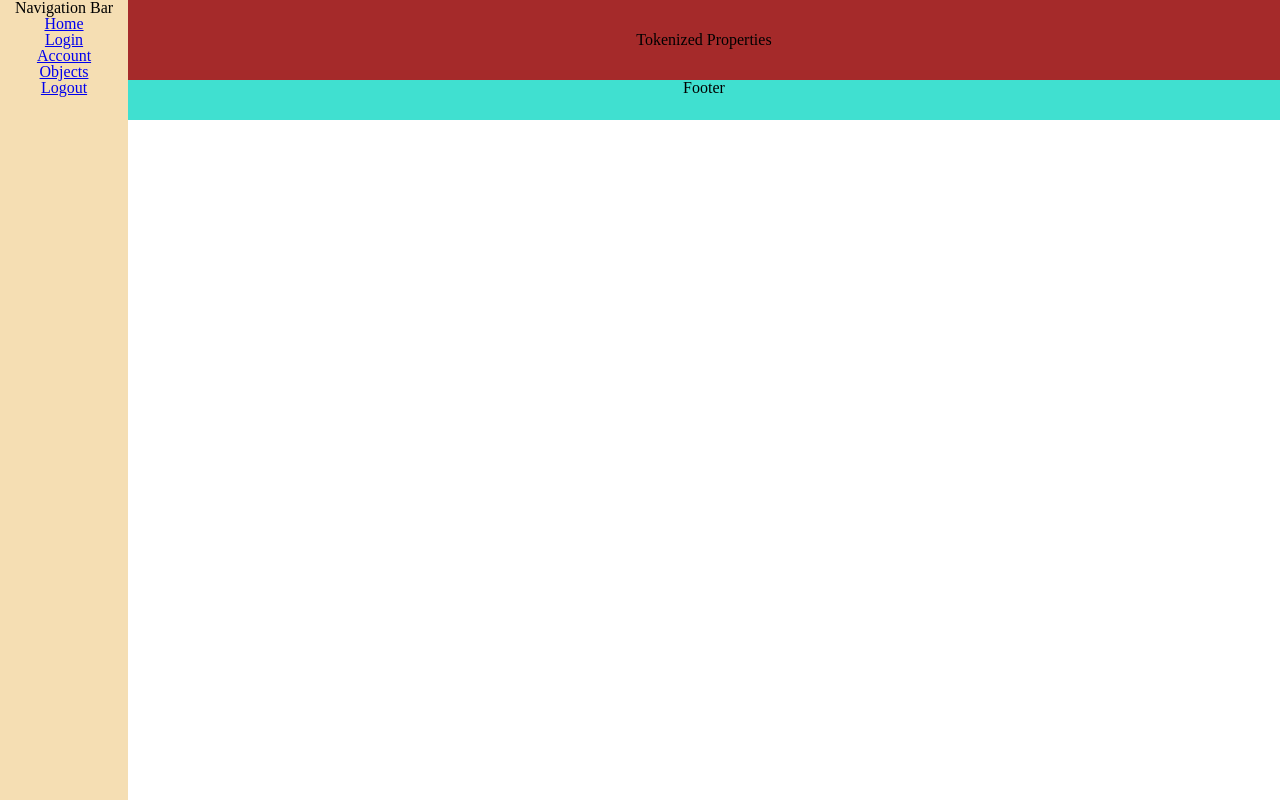
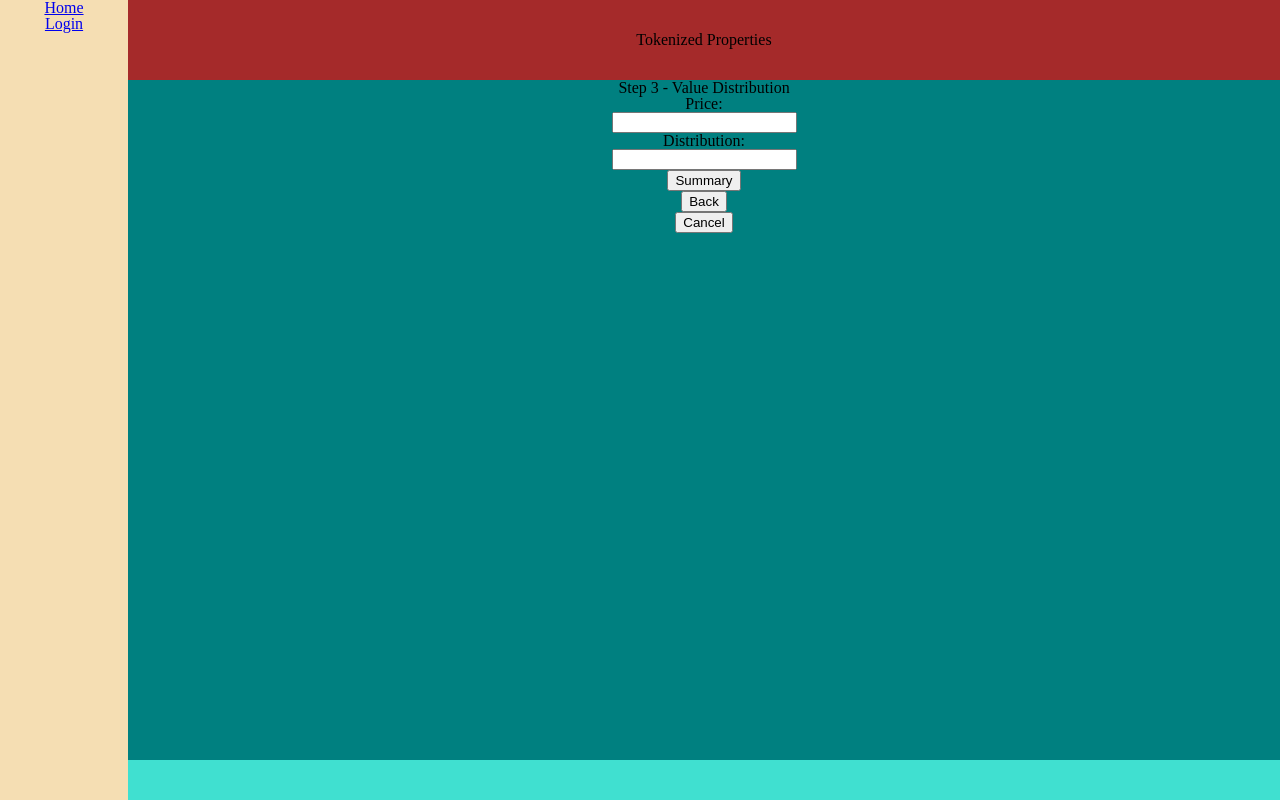
Before and after one commit to DanEvers/tokenized.properties, a React (Create React App) app: page /Step3 in a window 1280 px wide. Built offline with nearby package versions, Linux system fonts and the light colour scheme; no server answers; what redux-promise-middleware would draw is missing.

Commit message:
standart commit

```diff
--- a/src/App.js
+++ b/src/App.js
@@ -11,6 +11,10 @@ import Footer from "./Components/Footer/Footer";
 import Login from "./Components/Login/Login";
 import Account from "./Components/Account/Account";
 import Objects from "./Components/Objects/Objects";
+import Step1 from "./Components/Steps/Step1";
+import Step2 from "./Components/Steps/Step2";
+import Step3 from "./Components/Steps/Step3";
+import Step4 from "./Components/Steps/Step4";
 
 function App() {
   return (
@@ -26,6 +30,10 @@ function App() {
         <Route path="/Login" component={Login} />
         <Route path="/Account" component={Account} />
         <Route path="/Objects" component={Objects} />
+        <Route path="/Step1" component={Step1} />
+        <Route path="/Step2" component={Step2} />
+        <Route path="/Step3" component={Step3} />
+        <Route path="/Step4" component={Step4} />
       </Switch>
       <Footer />
       </div>
--- a/src/Components/Footer/Footer.js
+++ b/src/Components/Footer/Footer.js
@@ -5,7 +5,7 @@ export class Footer extends Component {
     render() {
         return (
             <div className="footer-container">
-                <h1>Footer</h1>
+
             </div>
         )
     }
--- a/src/Components/Navigation/Navigation.js
+++ b/src/Components/Navigation/Navigation.js
@@ -8,18 +8,28 @@ export class Navigation extends Component {
     render() {
         return (
             <div className="navigation-container">
-                <h1>Navigation Bar</h1>
+                {/* <h1></h1> */}
                 <nav className="navigation-links">
                     <ul>
                         <li><Link to ="/" className="navTitles">Home</Link></li>
                         <li><Link to ="Login" className="navTitles">Login</Link></li>
+                        <div>
+                        {this.props.user.user_id ? (
+                        <div>
                         <li><Link to ="Account" className="navTitles">Account</Link> </li>
                         <li><Link to ="Objects" className="navTitles">Objects</Link></li>
                         <li><Link to="/" className="navTitles" onClick={() => this.props.loggedOut()}>Logout</Link></li>
+                        </div>
+                        ) : (
+                        <div>
+                        <br></br>
+                        </div>
+                        )}
+                        </div>
                     </ul>
                 </nav>
             </div>
-        )
+        );
     }
 }
 
--- a/src/Components/Objects/Objects.js
+++ b/src/Components/Objects/Objects.js
@@ -3,6 +3,7 @@ import axios from "axios";
 import "./Objects.css";
 import { connect } from "react-redux";
 import { getSession } from '../../Redux/reducer'
+import { Link } from "react-router-dom";
 
 class Objects extends Component {
   constructor() {
@@ -15,22 +16,23 @@ class Objects extends Component {
 
   componentDidMount() {
     this.getUserObjects();
-    console.log(this.state)
-    console.log(this.props)
-  }
+    console.log('component did mount', this.state)
+    // console.log(this.props)
+    }
 
-  getUserObjects = async () => {
+getUserObjects = async () => {
     const objects = await axios.get(`/api/objects/${this.props.user.user_id}`);
     this.setState({
-      objects: objects.data
+        objects: objects.data
     });
+    console.log('axios call', this.state)
   };
 
   render() {
     // console.log(this.state.objects);
     const mappedObjects = this.state.objects.map(object => {
       return (
-        <div className="objects-container">
+          <div className="objects-container">
           <img className="img-container" alt="Object" src={object.img} />
           <div>
             <h2><span className="categoryHeader">Address:</span> {object.address}</h2>
@@ -53,7 +55,10 @@ class Objects extends Component {
         </div>
       );
     });
-    return <div>{mappedObjects}</div>;
+    return <div>
+    {mappedObjects}
+    <div><Link to ='/Step1' className='button'><button>Add Property</button></Link></div>
+    </div>;
   }
 }
 
--- a/src/Components/Steps/Step1.js
+++ b/src/Components/Steps/Step1.js
@@ -1,7 +1,8 @@
 import React, { Component } from "react";
 import { Link } from "react-router-dom";
-import '../../App.css'
-import store from '../../store'
+// import '../../App.css'
+import './Steps.css'
+// import store from '../../store'
 
 export default class Step1 extends Component {
   constructor() {
@@ -25,8 +26,8 @@ export default class Step1 extends Component {
 
   render() {
     return (
-      <div>
-        Step 1
+      <div className='container'>
+        Step 1 - Property Data
         <h5>Adress:</h5>
         <input
           value={this.state.address}
@@ -87,24 +88,10 @@ export default class Step1 extends Component {
           value={this.state.size}
           onChange={e => this.handleChange(e, "size")}
         />
-        <h5>pricesqft:</h5>
-        <input
-          value={this.state.pricesqft}
-          onChange={e => this.handleChange(e, "pricesqft")}
-        />
-        <h5>Price:</h5>
-        <input
-          value={this.state.price}
-          onChange={e => this.handleChange(e, "price")}
-        />
-        <h5>Distribution:</h5>
-        <input
-          value={this.state.distribution}
-          onChange={e => this.handleChange(e, "distribution")}
-        />
+
 
         <p>
-          <Link to="/Steps/Step2">
+          <Link to="/Step2">
             <button className="dash_subheader_button">Next Step</button>
           </Link>
         </p>
--- a/src/Components/Steps/Step2.js
+++ b/src/Components/Steps/Step2.js
@@ -1,7 +1,8 @@
 import React, { Component } from "react";
 import { Link } from "react-router-dom";
 import '../../App.css'
-import store from '../../store'
+// import store from '../../store'
+import './Steps.css'
 
 export default class Step2 extends Component {
   constructor() {
@@ -20,20 +21,25 @@ export default class Step2 extends Component {
 
   render() {
     return (
-      <div>
-        Step 2
+      <div className='container'>
+        Step 2 - Image Upload
         <h5>Image:</h5>
         <input
           value={this.state.img}
           onChange={e => this.handleChange(e, "img")}
         />
         <p>
-          <Link to="/steps/step3">
+          <Link to="/Step3">
             <button className="dash_subheader_button">Next Step</button>
           </Link>
         </p>
         <p>
-          <Link to="/">
+          <Link to="/Step1">
+            <button className="dash_subheader_button">Back</button>
+          </Link>
+        </p>
+        <p>
+          <Link to="/Objects">
             <button className="dash_subheader_button_cancel">Cancel</button>
           </Link>
         </p>
--- a/src/Components/Steps/Step3.js
+++ b/src/Components/Steps/Step3.js
@@ -0,0 +1,59 @@
+import React, { Component } from "react";
+import {Link} from 'react-router-dom'
+import './Steps.css'
+
+export class Step3 extends Component {
+  constructor() {
+    super();
+
+    this.state = {
+
+    };
+  }
+
+  handleChange(e, name) {
+    const value = e.target.value;
+    this.setState({ [name]: value });
+    console.log(this.state);
+  }
+
+  render() {
+    return (
+      <div className='container'>
+        Step 3 - Value Distribution
+        {/* <h5>pricesqft:</h5>
+        <input
+          value={this.state.pricesqft}
+          onChange={e => this.handleChange(e, "pricesqft")}
+        /> */}
+        <h5>Price:</h5>
+        <input
+          value={this.state.price}
+          onChange={e => this.handleChange(e, "price")}
+        />
+        <h5>Distribution:</h5>
+        <input
+          value={this.state.distribution}
+          onChange={e => this.handleChange(e, "distribution")}
+        />
+        <p>
+          <Link to="/Step4">
+            <button className="dash_subheader_button">Summary</button>
+          </Link>
+        </p>
+        <p>
+          <Link to="/Step2">
+            <button className="dash_subheader_button">Back</button>
+          </Link>
+        </p>
+        <p>
+          <Link to="/Objects">
+            <button className="dash_subheader_button_cancel">Cancel</button>
+          </Link>
+        </p>
+      </div>
+    );
+  }
+}
+
+export default Step3;
--- /dev/null
+++ b/src/Components/Steps/Step4.js
@@ -0,0 +1,33 @@
+import React, { Component } from "react";
+import { Link } from "react-router-dom";
+import "./Steps.css";
+
+export class Step4 extends Component {
+  constructor() {
+    super();
+
+    this.state = {};
+  }
+
+  handleChange(e, name) {
+    const value = e.target.value;
+    this.setState({ [name]: value });
+    console.log(this.state);
+  }
+
+  render() {
+    return (
+      <div className="summary-container">
+        Summary
+        <p>
+          <Link to="/Step3"><button>Back</button></Link>
+          <button className="dash_subheader_button">
+            Upload into the IOTA Tangle
+          </button>
+        </p>
+      </div>
+    );
+  }
+}
+
+export default Step4;
--- /dev/null
+++ b/src/Components/Steps/Steps.css
@@ -0,0 +1,11 @@
+.summary-container {
+    height: 85vh;
+    width: 90vw;
+    background-color: teal;
+}
+
+.container {
+    height: 85vh;
+    width: 90vw;
+    background-color: teal;
+}
```
Also changed, not shown: 1 other file (tests, documents, lock files or other folders).
